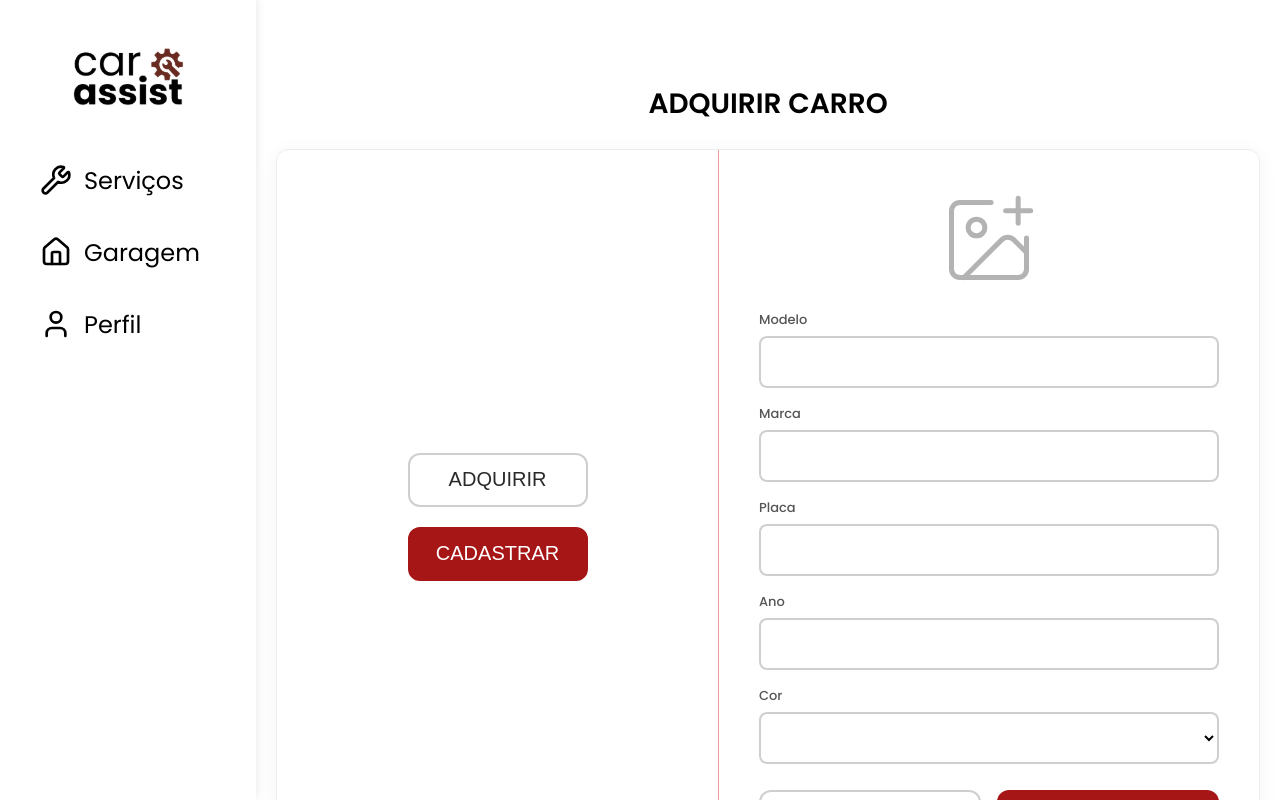
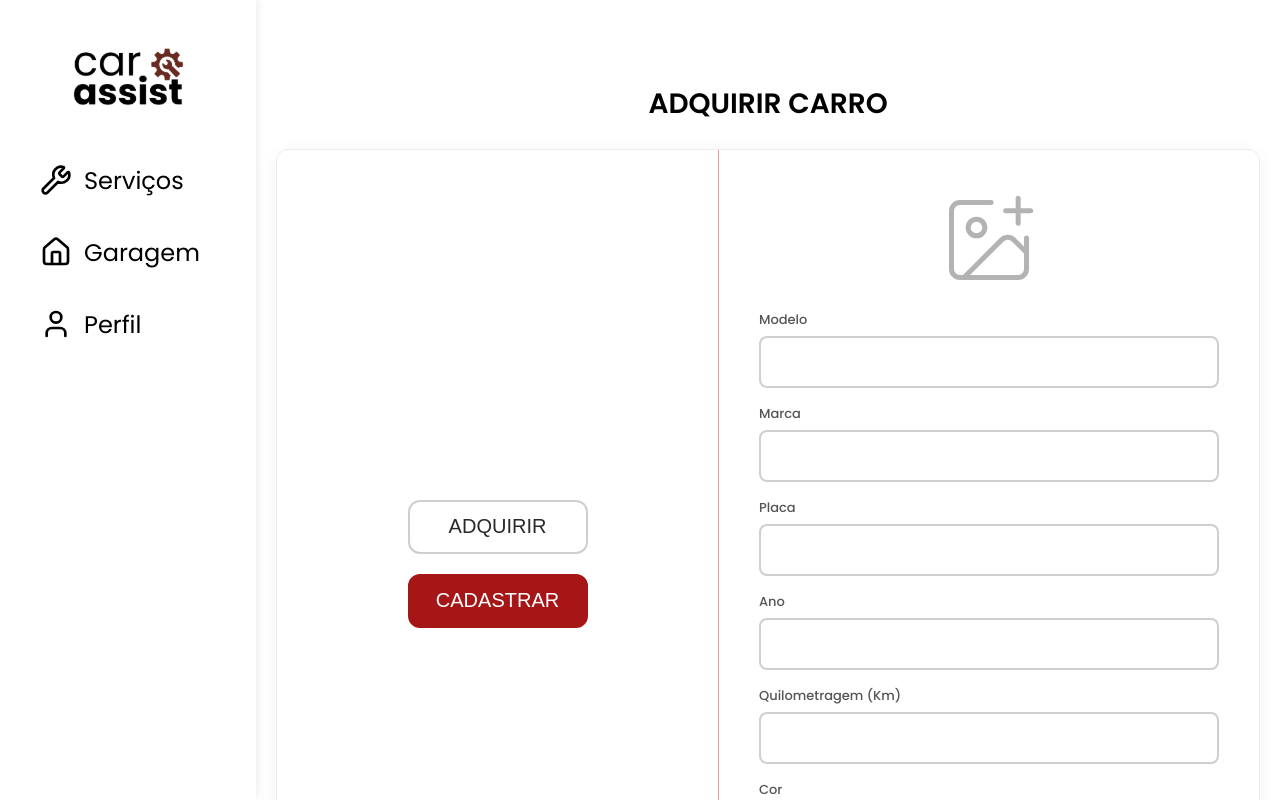
Before and after one commit to Guilherme1108/Car-Assist-Frontend, a React (Vite) app: page /home/cadastrarveiculo in a window 1280 px wide. Both pictures are taken after a click on the button "CADASTRAR". Shown: the top 800 px of the page. Built offline with nearby package versions, Linux system fonts and the light colour scheme.

Commit message:
cadastro do veiculo atualizado

```diff
--- a/src/pages/newCar/NewCar.jsx
+++ b/src/pages/newCar/NewCar.jsx
@@ -18,7 +18,8 @@ const NewCarScreen = () => {
         marca: "",
         placa: "",
         ano: "",
-        cor: ""
+        cor: "",
+        quilometragem: "" // Novo campo adicionado
     });
 
     const VEHICLE_COLORS = [
@@ -51,7 +52,8 @@ const NewCarScreen = () => {
             treatedValue = value.toUpperCase();
         }
 
-        if (name === "ano") {
+        // Garante que Ano e Quilometragem recebam apenas números
+        if (name === "ano" || name === "quilometragem") {
             treatedValue = value.replace(/\D/g, "");
         }
 
@@ -100,7 +102,7 @@ const NewCarScreen = () => {
     };
 
     const handleCancel = () => {
-        setCarData({ modelo: "", marca: "", placa: "", ano: "", cor: "" });
+        setCarData({ modelo: "", marca: "", placa: "", ano: "", cor: "", quilometragem: "" });
         setTransferCode("");
         handleRemoveImage();
         setIsFormVisibleMobile(false);
@@ -147,7 +149,8 @@ const NewCarScreen = () => {
         }
         // Lógica cadastrar carro
         else {
-            if (!carData.modelo || !carData.marca || !carData.placa || !carData.cor || !carData.ano) {
+            // Validação agora inclui a quilometragem
+            if (!carData.modelo || !carData.marca || !carData.placa || !carData.cor || !carData.ano || !carData.quilometragem) {
                 alert("Por favor, preencha todos os campos do formulário.");
                 return;
             }
@@ -175,6 +178,7 @@ const NewCarScreen = () => {
                 formData.append("marca", carData.marca);
                 formData.append("cor", carData.cor);
                 formData.append("ano", parseInt(carData.ano, 10));
+                formData.append("quilometragem", parseInt(carData.quilometragem, 10));
                 formData.append("is_ativo", true);
                 formData.append("vinculo", JSON.stringify({}));
 
@@ -182,7 +186,7 @@ const NewCarScreen = () => {
                     formData.append("foto_veiculo", imageFile);
                 } else {
                     alert("Não foi possivel encontrar a foto do seu veículo");
-                    return; // Importante parar aqui se não tiver foto (opcional, dependendo da sua regra)
+                    return;
                 }
 
                 const response = await api.post("/veiculo-usuario", formData);
@@ -308,6 +312,19 @@ const NewCarScreen = () => {
                                             maxLength={4}
                                         />
                                     </div>
+
+                                    {/* Novo campo Quilometragem */}
+                                    <div className="formInputGroup">
+                                        <label>Quilometragem (Km)</label>
+                                        <Input
+                                            name="quilometragem"
+                                            value={carData.quilometragem}
+                                            onChange={handleChange}
+                                            inputMode="numeric"
+                                            placeholder=""
+                                        />
+                                    </div>
+
                                     <div className="formInputGroup">
                                         <label>Cor</label>
                                         <select
```
